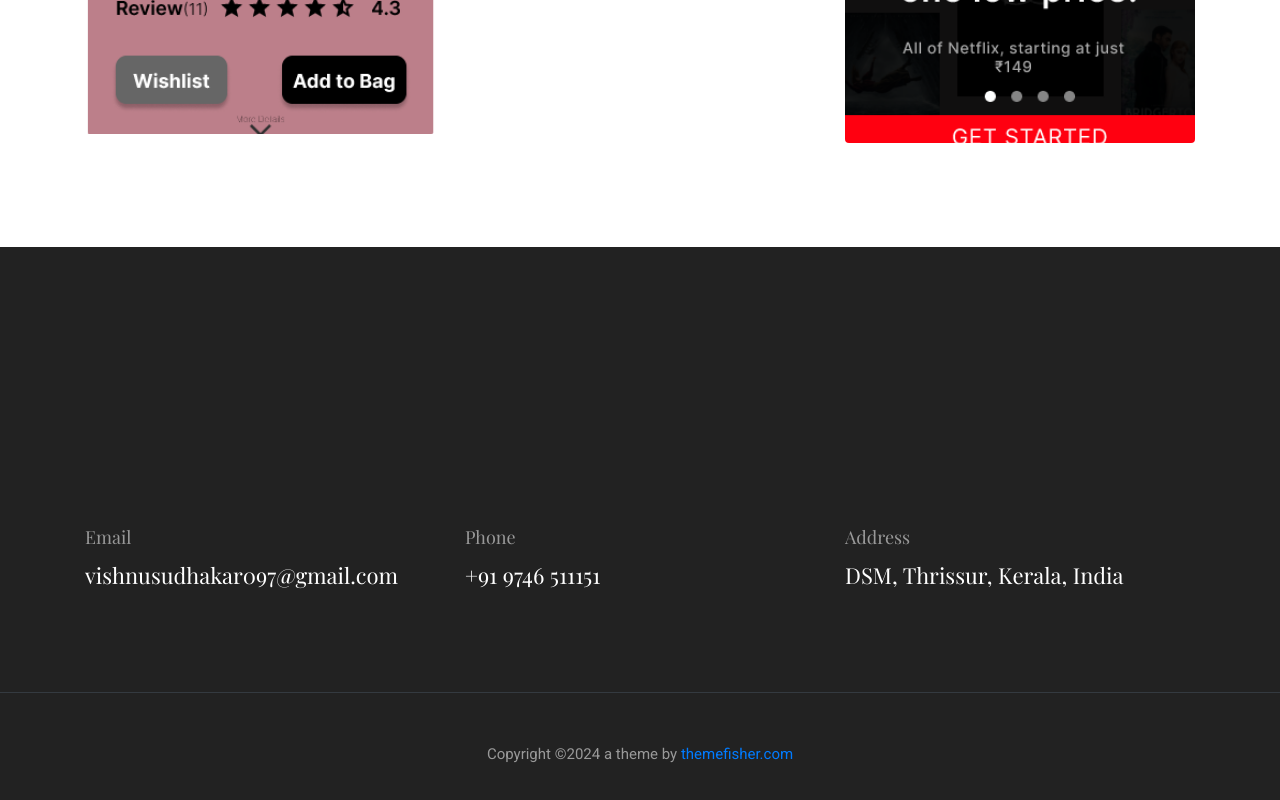
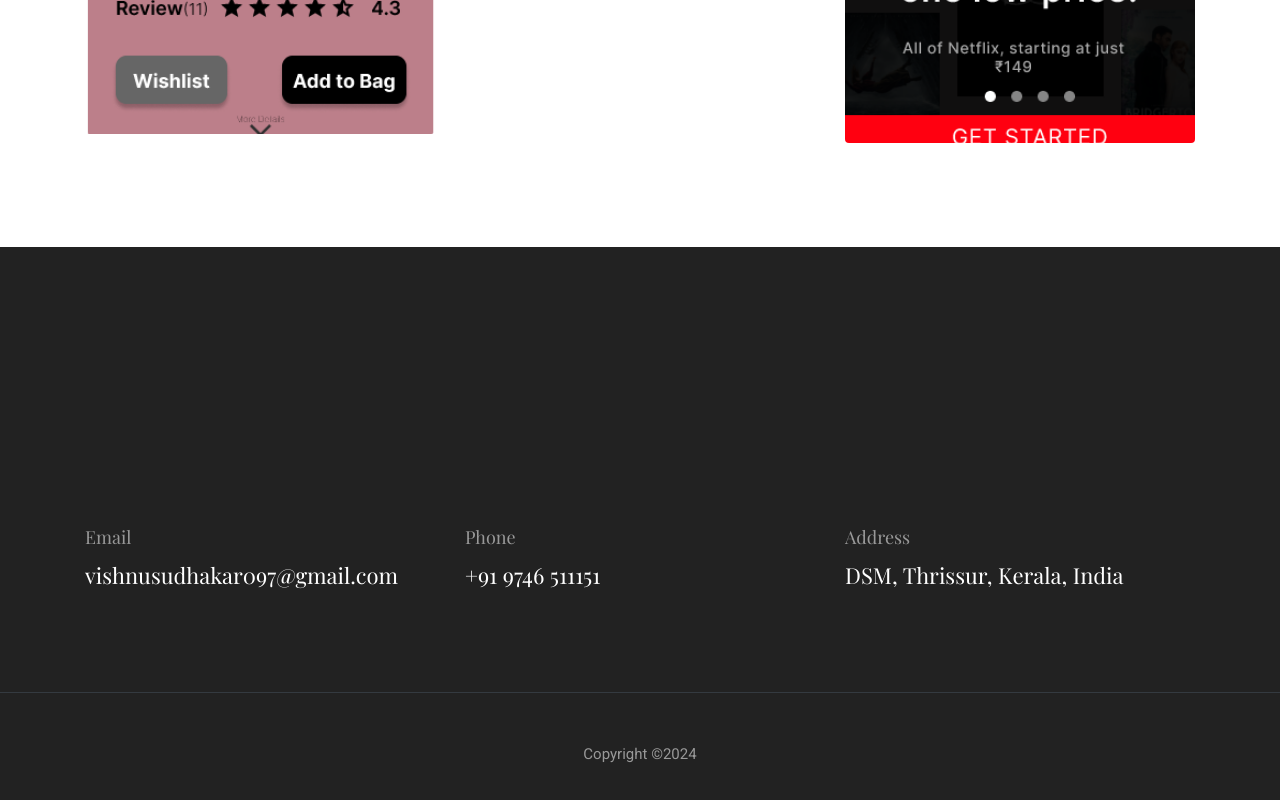
Before and after one commit to Vishnu-Sudhakar/Vishnu-Sudhakar.github.io, a plain HTML site: page portfolio.html in a window 1280 px wide. Shown: the part 1161-1961 px from the top of the page. Drawn offline with nearby package versions, Linux system fonts and the light colour scheme.

Commit message:
Update portfolio.html
Title and footer

```diff
--- a/portfolio.html
+++ b/portfolio.html
@@ -3,7 +3,7 @@
 
 <head>
   <meta charset="utf-8">
-  <title>Portfolio Template</title>
+  <title>My works</title>
 
   <!-- mobile responsive meta -->
   <meta name="viewport" content="width=device-width, initial-scale=1">
@@ -166,7 +166,7 @@
     <p class="mb-0 text-light">Copyright ©<script>
         var CurrentYear = new Date().getFullYear()
         document.write(CurrentYear)
-      </script> a theme by <a href="themefisher.com">themefisher.com</a></p>
+      </script></a></p>
   </div>
 </footer>
 <!-- /footer -->
```
